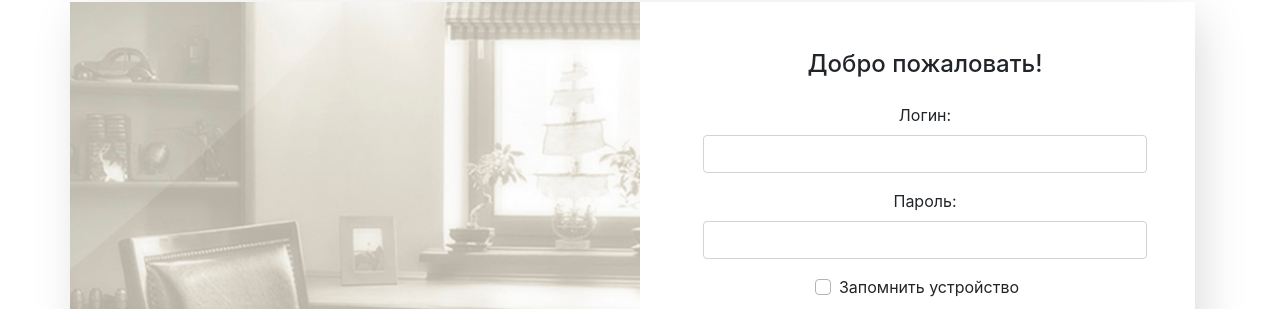
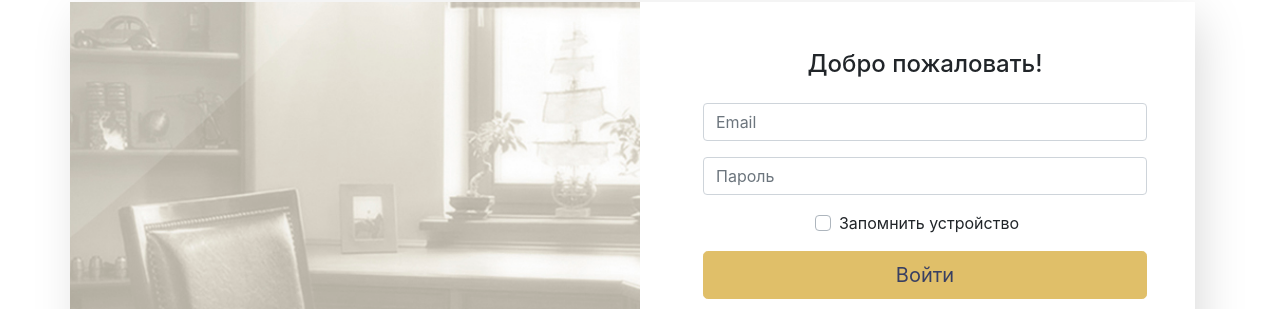
Before and after one commit to alvasdem/sdo-front, a Nuxt app: page / in a window 1280 px wide. Shown: the part 125-434 px from the top of the page. Built offline with nearby package versions, Linux system fonts and the light colour scheme; what vue-input-facade would draw is missing.

Commit message:
Fix btn-placeholder
+

```diff
--- a/pages/forgot.vue
+++ b/pages/forgot.vue
@@ -11,8 +11,8 @@ div
                   .p-5(class="text-center")
                     h1(class="h4 text-gray-900 mb-4") Восстановление доступа
                     b-form(@submit='onSubmit' v-if='show')
-                      b-form-group#input-group-1(label='Ваше логин:' label-for='input-1' )
-                        b-form-input#input-1(v-model='form.email' type='email' required)
+                      b-form-group#input-group-1( label-for='input-1' )
+                        b-form-input#input-1(placeholder="Ваш email" v-model='form.email' type='email' required)
                       b-button(  size="lg" type='submit' variant='warning' ) Восстановить
 
 
--- a/pages/index.vue
+++ b/pages/index.vue
@@ -12,14 +12,14 @@ div
                   .p-5(class="text-center")
                     h1(class="h4 text-gray-900 mb-4") Добро пожаловать!
                     b-form(@submit='onSubmit' v-if='show')
-                      b-form-group#input-group-1(label='Логин:' label-for='input-1' )
-                        b-form-input#input-1(v-model='form.email' type='email' required)
-                      b-form-group#input-group-2(label='Пароль:' label-for='input-2')
-                        b-form-input#input-2(v-model='form.password' type="password" required )
+                      b-form-group#input-group-1(label-for='input-1' )
+                        b-form-input#input-1(v-model='form.email' placeholder="Email" type='email' required)
+                      b-form-group#input-group-2(label-for='input-2')
+                        b-form-input#input-2(v-model='form.password' placeholder="Пароль" type="password" required )
                       b-form-group#input-group-4
                         b-form-checkbox-group#checkboxes-4(v-model='form.checked')
                           b-form-checkbox(value='yes') Запомнить устройство
-                      b-button(  size="lg" type='submit' variant='warning' ) Войти
+                      b-button.btn-block(  size="lg" type='submit' variant='warning' ) Войти
                       hr
                       nuxt-link(to='/forgot') Забыли пароль?
                       br
--- a/pages/login.vue
+++ b/pages/login.vue
@@ -5,25 +5,26 @@ div
   .layout.p-4
     b-container
             .card-body.o-hidden.border-0.shadow-lg.my-5.p-0
+
               b-row
                 b-col.d-none.d-lg-block.bg-login-image(lg="6")
                 b-col(lg="6")
                   .p-5(class="text-center")
                     h1(class="h4 text-gray-900 mb-4") Добро пожаловать!
                     b-form(@submit='onSubmit' v-if='show')
-                      b-form-group#input-group-1(label='Логин:' label-for='input-1' )
-                        b-form-input#input-1(v-model='form.email' type='email' required)
-                      b-form-group#input-group-2(label='Пароль:' label-for='input-2')
-                        b-form-input#input-2(v-model='form.password' type="password" required )
+                      b-form-group#input-group-1(label-for='input-1' )
+                        b-form-input#input-1(v-model='form.email' placeholder="Email" type='email' required)
+                      b-form-group#input-group-2(label-for='input-2')
+                        b-form-input#input-2(v-model='form.password' placeholder="Пароль" type="password" required )
                       b-form-group#input-group-4
                         b-form-checkbox-group#checkboxes-4(v-model='form.checked')
                           b-form-checkbox(value='yes') Запомнить устройство
-                      b-button(  size="lg" type='submit' variant='warning' ) Войти
-
+                      b-button.btn-block(  size="lg" type='submit' variant='warning' ) Войти
                       hr
                       nuxt-link(to='/forgot') Забыли пароль?
                       br
                       nuxt-link(to='/register') Создать аккаунт
+
 
                     //b-card.mt-3(header='Данные с формы')
                       pre.m-0 {{ form }}
@@ -37,7 +38,7 @@ import Vue from "vue";
 
 export default Vue.extend({
   head: {
-    title: "Вход в личный кабинет",
+    title: "Главная страница",
   },
   data() {
     return {
```
